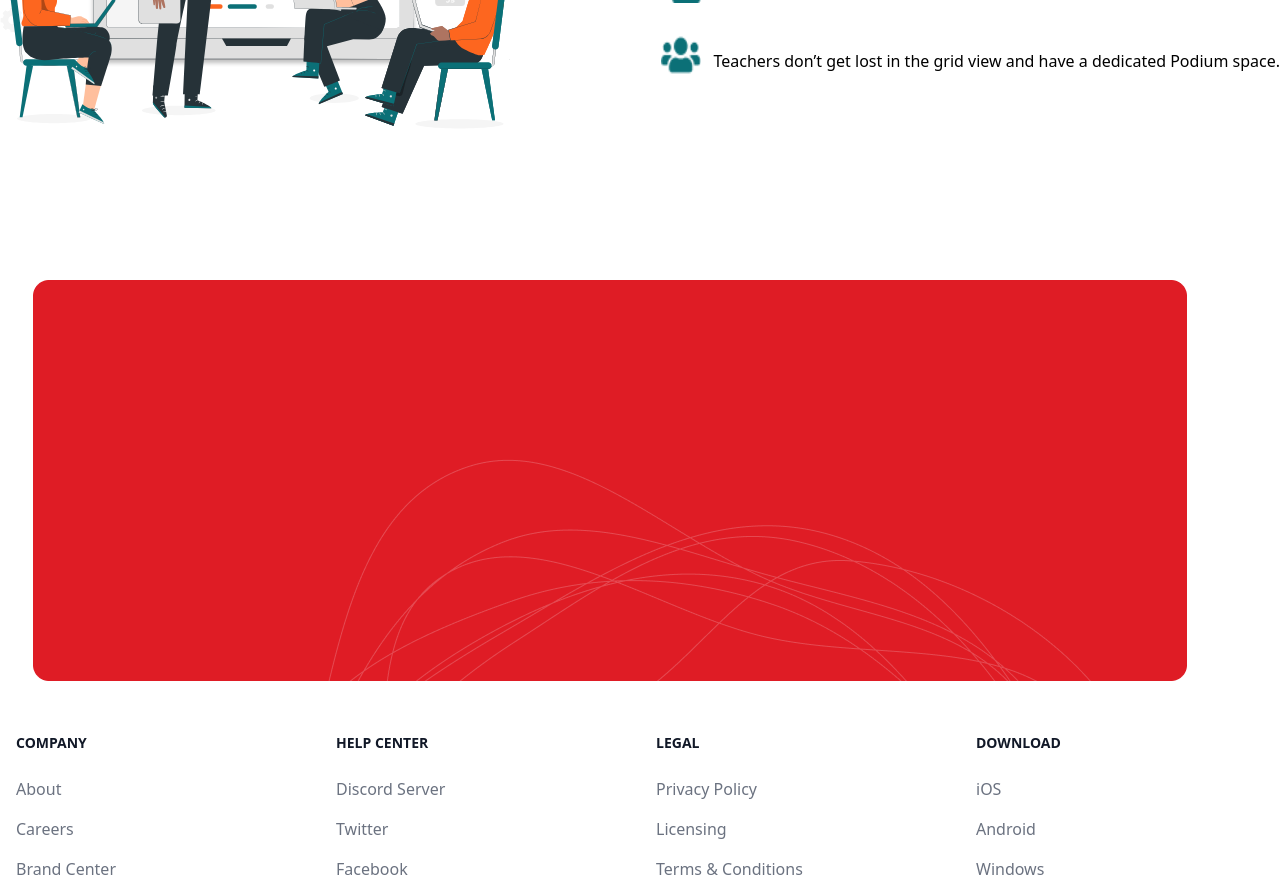
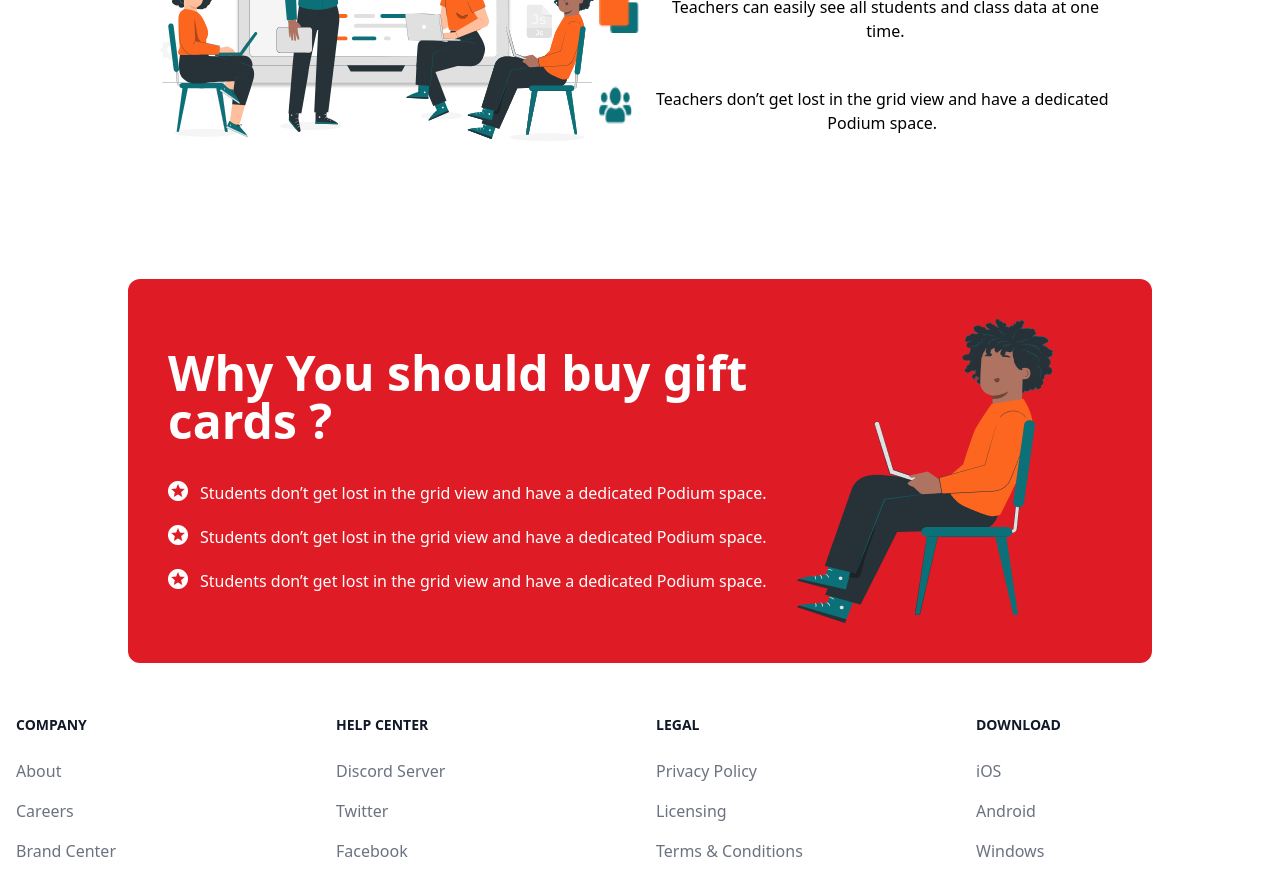
Before and after one commit to sharif2552/Elearning_React, a React (Create React App) app: page /homepage in a window 1280 px wide. Shown: the part 3440-4318 px from the top of the page. Built offline with nearby package versions, Linux system fonts and the light colour scheme; what react-swipeable-views-utils would draw is missing.

Commit message:
Add new images and update styles in Homepage component

```diff
--- a/src/pages/Homepage.jsx
+++ b/src/pages/Homepage.jsx
@@ -27,8 +27,9 @@ import img1 from "../assets/img/buttonimg/img1.png";
 import img2 from "../assets/img/buttonimg/img2.png";
 import img3 from "../assets/img/buttonimg/img3.png";
 import training from "../assets/img/trainingimg/training.svg";
-import redbg from "../assets/img/background/redbg.png"
-
+import redbg from "../assets/img/background/redbg.png";
+import star from "../assets/img/gift-card/star.png";
+import charecter from "../assets/img/background/char.png";
 
 const Homepage = () => {
   return (
@@ -295,9 +296,9 @@ const Homepage = () => {
       </div>
       {/* part 3 end*/}
       {/* part4 start */}
-      <div className=" part4 relative lg:flex flex-row justify-between px-10">
+      <div className=" part4 relative lg:flex flex-row justify-between px-9 lg:px-36">
         <div className="  ">
-          <h1 className=" absolute top-0 left-10 bg-gray-100 px-5 py-2 rounded-md">
+          <h1 className=" absolute top-0 left-30 bg-gray-100 px-5 py-2 rounded-md">
             Benefits
           </h1>
           <h1 className=" pt-20 pb-20 text-secondary-replyGreen-900 text-4xl font-bold ">
@@ -348,14 +349,14 @@ const Homepage = () => {
             </div>
           </div>
         </div>
-        <div className=" lg:w-1/2">
+        <div className=" ">
           <img className="  h-auto" src={studentid} alt="studentid" />
         </div>
       </div>
       {/* part 4 end */}
       {/* part 5  */}
       <div>
-        <div className="lg:flex flex-row-reverse justify-between mt-20 ">
+        <div className="lg:flex flex-row-reverse justify-between mt-20 px-10 lg:px-40 ">
           <div className="">
             <div className="text-center lg:text-left">
               <div className="bg-sky-100 px-5 py-2 rounded-lg inline-block">
@@ -418,10 +419,49 @@ const Homepage = () => {
       {/* part 5 end  */}
 
       {/* part 6 */}
-      <div className="">
-        <img src={redbg} alt="" />
+      <div className=" mt-20 flex justify-center">
+        <div className=" bg-secondary-replyRed-900 w-4/5 py-10 px-10 rounded-xl">
+          <div className=" lg:flex flex-row  ">
+            <div className=" lg:w-2/3 flex flex-col justify-center">
+              <h1 className=" text-white text-3xl lg:text-5xl font-bold">
+                Why You should buy gift cards ?
+              </h1>
+              <div className=" mt-4">
+                {" "}
+                <div className=" flex flex-row space-x-3 mt-5">
+                  <img className=" h-5 w-5" src={star} alt="" />
+                  <h2 className=" text-white">
+                    Students don’t get lost in the grid view and have a
+                    dedicated Podium space.
+                  </h2>
+                </div>
+                <div className=" flex flex-row space-x-3 mt-5">
+                  <img className=" h-5 w-5" src={star} alt="" />
+                  <h2 className=" text-white">
+                    Students don’t get lost in the grid view and have a
+                    dedicated Podium space.
+                  </h2>
+                </div>
+                <div className=" flex flex-row space-x-3 mt-5">
+                  <img className=" h-5 w-5" src={star} alt="" />
+                  <h2 className=" text-white">
+                    Students don’t get lost in the grid view and have a
+                    dedicated Podium space.
+                  </h2>
+                </div>
+              </div>
+            </div>
+            <div>
+              <img src={charecter} alt="" />
+            </div>
+            <div></div>
+          </div>
+        </div>
       </div>
+
       {/* part 6 end */}
+
+
       <div className="mt-5">
         <FooterComponent />
       </div>
--- a/tailwind.config.js
+++ b/tailwind.config.js
@@ -18,7 +18,7 @@ module.exports = {
             900: "#fd661f",
           },
           replyRed: {
-            900: "#fd661f",
+            900: "#df1c25",
           },
           replyGreen: {
             900: "#0b7077",
```
Also changed, not shown: src/assets/img/background/char.png (added), src/assets/img/gift-card/star.png (added).
